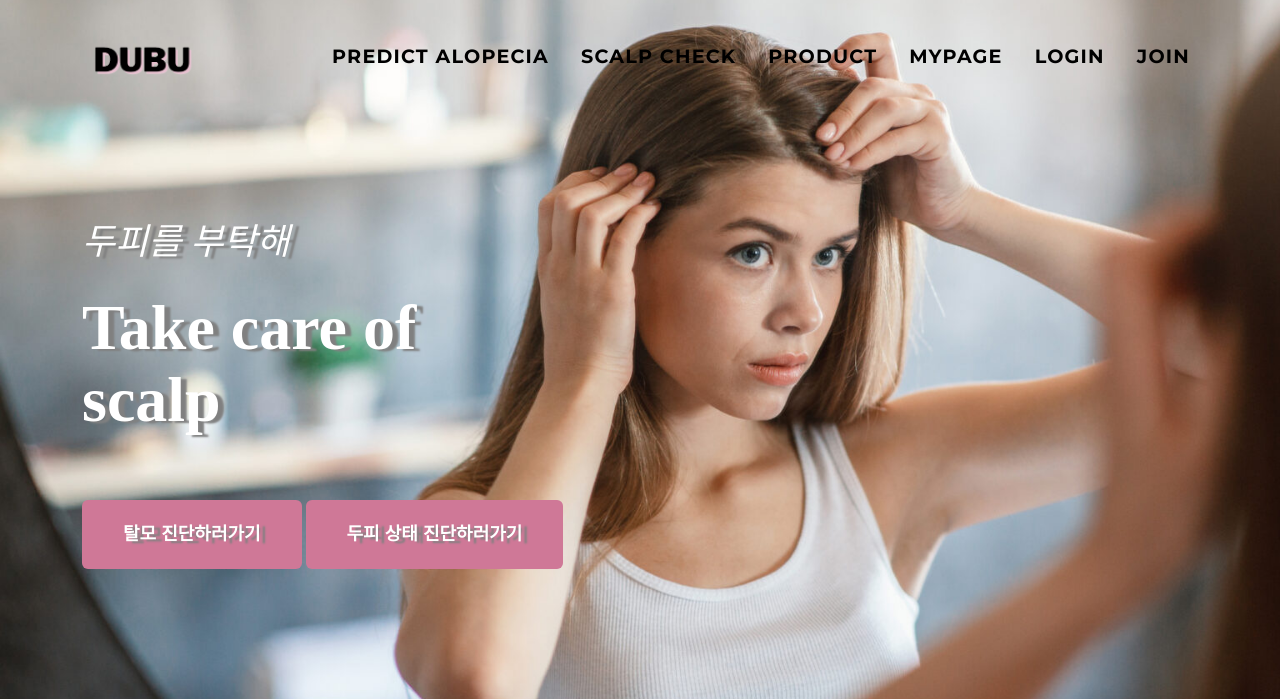
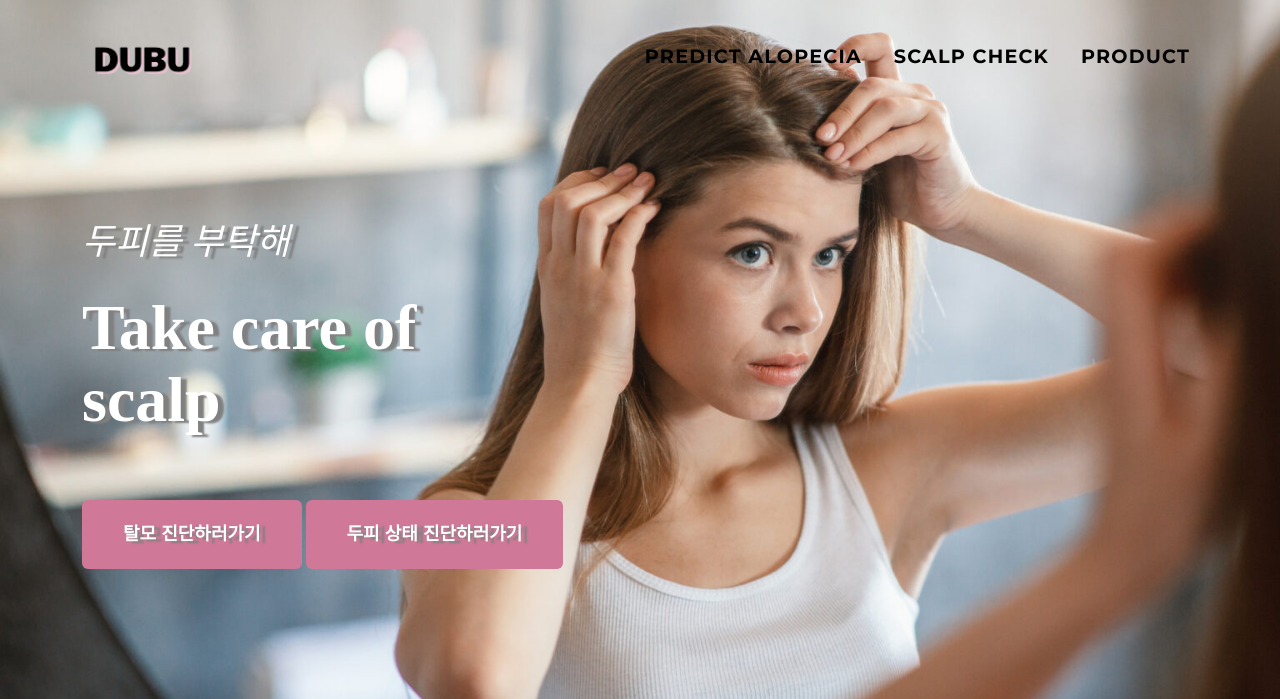
Before and after one commit to khyunse0/dubuPJT, a Django app: page / in a window 1280 px wide. Shown: the top 699 px of the page. Run offline with Django 4.2, Linux system fonts and the light colour scheme; some libraries are stand-ins or nearby versions.

Commit message:
delete user function

```diff
--- a/rootWEB/mainApp/templates/mainpage/index.html
+++ b/rootWEB/mainApp/templates/mainpage/index.html
@@ -35,7 +35,7 @@
                         <li class="nav-item"><a class="nav-link" href="./alo_pred">Predict Alopecia</a></li>
                         <li class="nav-item"><a class="nav-link" href="./scalp">Scalp Check</a></li>
                         <li class="nav-item"><a class="nav-link" href="./shampoo">Product</a></li>
-                        <li class="nav-item"><a class="nav-link" href="./my">Mypage</a></li>
+                        <!-- <li class="nav-item"><a class="nav-link" href="./my">Mypage</a></li>
                         {% if request.session.user_id %}
                             <li class="nav-item">
                                 <a class="nav-link" href="{% url 'logout' %}">Logout</a>
@@ -45,7 +45,7 @@
                                 <a class="nav-link" href="{% url 'login' %}">Login</a>
                             </li>
                             <li class="nav-item"><a class="nav-link" href="{% url 'join' %}">Join</a></li>
-                        {% endif %}
+                        {% endif %} -->
                     </ul>
                 </div>
             </div>
--- a/rootWEB/rootWEB/templates/header.html
+++ b/rootWEB/rootWEB/templates/header.html
@@ -31,7 +31,7 @@
                         <li class="nav-item"><a class="nav-link" href="{% url 'alo_pred' %}">Predict Alopecia</a></li>
                         <li class="nav-item"><a class="nav-link" href="{% url 'scalp' %}">Scalp Check</a></li>
                         <li class="nav-item"><a class="nav-link" href="{% url 'shampoo' %}">Product</a></li>
-                        <li class="nav-item"><a class="nav-link" href="{% url 'my' %}">Mypage</a></li>
+                        <!-- <li class="nav-item"><a class="nav-link" href="{% url 'my' %}">Mypage</a></li>
                         {% if request.session.user_id %}
                             <li class="nav-item">
                                 <a class="nav-link" href="{% url 'logout' %}">Logout</a>
@@ -41,7 +41,7 @@
                                 <a class="nav-link" href="{% url 'login' %}">Login</a>
                             </li>
                             <li class="nav-item"><a class="nav-link" href="{% url 'join' %}">Join</a></li>
-                        {% endif %}
+                        {% endif %} -->
                     </ul>
                 </div>
             </div>
```
